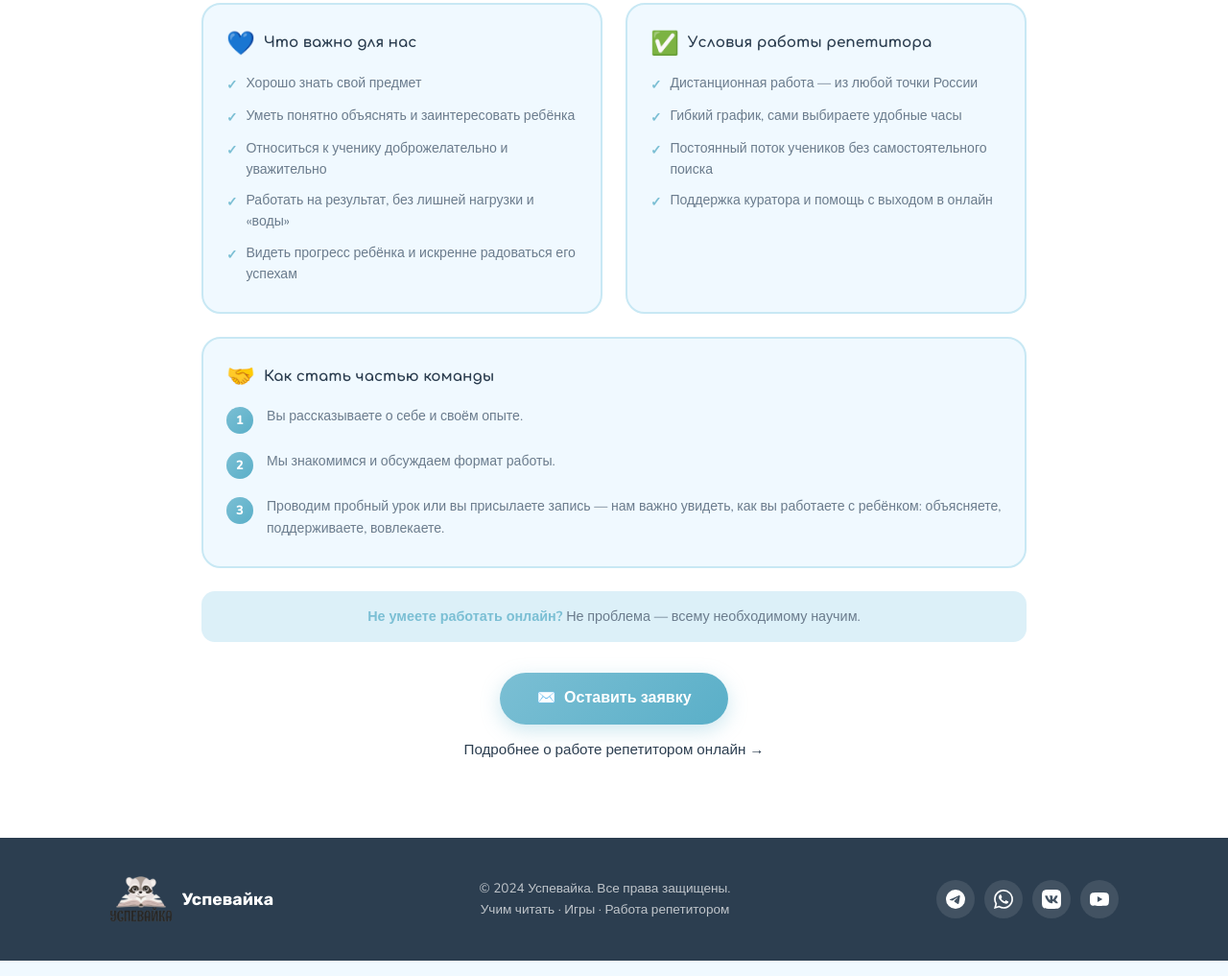
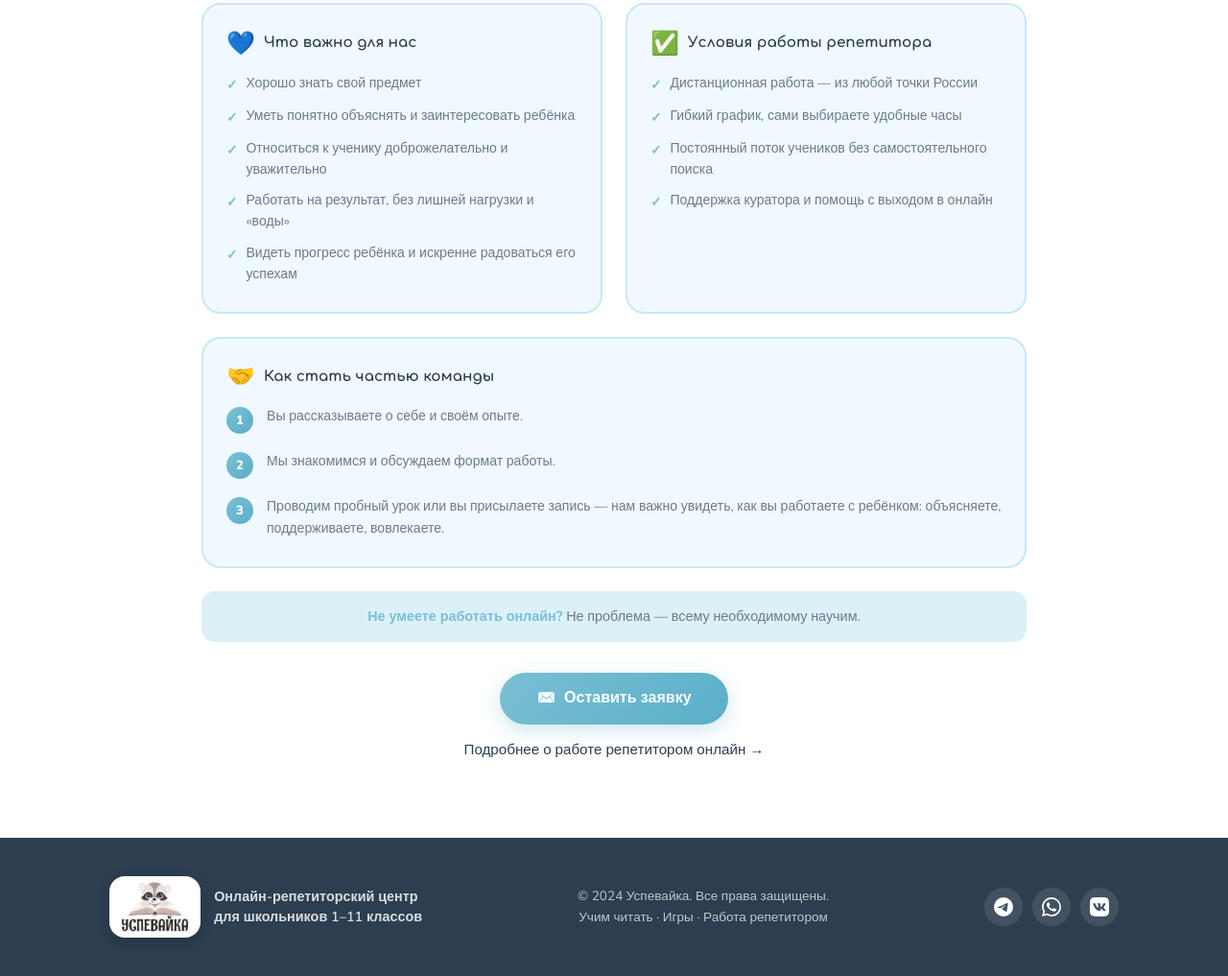
Before and after one commit to denvikadsv-sudo/uspevayka, a plain HTML site: page index.html in a window 1280 px wide. Shown: the part 8973-9990 px from the top of the page at 96% size. Drawn offline with nearby package versions, Linux system fonts and the light colour scheme.

Commit message:
Подвал: логотип на белой плашке, строка вместо дубля названия, убрана кнопка YouTube (#43)
Claude-Session: https://claude.ai/code/session_013NZgc21fMMowcHqb41kSNE

Co-authored-by: Claude <noreply@anthropic.com>

```diff
--- a/index.html
+++ b/index.html
@@ -488,8 +488,9 @@
     /* FOOTER */
     .footer { background:var(--ink); color:rgba(255,255,255,.7); padding:40px 0; }
     .footer__inner { display:flex; align-items:center; justify-content:space-between; flex-wrap:wrap; gap:20px; }
-    .footer__logo { display:flex; align-items:center; gap:10px; font-family:'Rubik',sans-serif; font-size:1.1rem; font-weight:700; color:#fff; }
-    .footer__logo img { height:48px; width:auto; border-radius:6px; }
+    .footer__logo { display:flex; align-items:center; gap:14px; font-family:'Rubik',sans-serif; font-size:1.1rem; font-weight:700; color:#fff; }
+    .footer__logo img { height:64px; width:auto; padding:6px 12px; background:#fff; border-radius:16px; box-shadow:0 4px 14px rgba(0,0,0,.18); }
+    .footer__tagline { font-family:'Nunito',sans-serif; font-size:.9rem; font-weight:600; line-height:1.45; color:rgba(255,255,255,.82); text-align:left; }
     .footer__copy { font-size:.85rem; text-align:center; }
     .footer__socials { display:flex; gap:10px; }
     .footer__socials a { width:40px; height:40px; border-radius:50%; background:rgba(255,255,255,.1); display:flex; align-items:center; justify-content:center; font-size:1.1rem; color:#fff; transition:background .2s; }
@@ -1233,14 +1234,13 @@
   <div class="container footer__inner">
     <div class="footer__logo">
       <img loading="lazy" src="images/logo.png" alt="Логотип Успевайка">
-      Успевайка
+      <span class="footer__tagline">Онлайн-репетиторский центр<br>для школьников 1–11 классов</span>
     </div>
     <div class="footer__copy">© 2024 Успевайка. Все права защищены.<br><a href="podgotovka-k-shkole.html">Учим читать</a> · <a href="games.html">Игры</a> · <a href="rabota-repetitorem.html">Работа репетитором</a></div>
     <div class="footer__socials">
       <a href="https://t.me/uspevaika" target="_blank" rel="noopener" title="Telegram" aria-label="Telegram"><svg viewBox="0 0 24 24" fill="currentColor"><path d="M11.944 0A12 12 0 0 0 0 12a12 12 0 0 0 12 12 12 12 0 0 0 12-12A12 12 0 0 0 12 0a12 12 0 0 0-.056 0zm4.962 7.224c.1-.002.321.023.465.14a.506.506 0 0 1 .171.325c.016.093.036.306.02.472-.18 1.898-.962 6.502-1.36 8.627-.168.9-.499 1.201-.82 1.23-.696.065-1.225-.46-1.9-.902-1.056-.693-1.653-1.124-2.678-1.8-1.185-.78-.417-1.21.258-1.91.177-.184 3.247-2.977 3.307-3.23.007-.032.014-.15-.056-.212s-.174-.041-.249-.024c-.106.024-1.793 1.14-5.061 3.345-.48.33-.913.49-1.302.48-.428-.008-1.252-.241-1.865-.44-.752-.245-1.349-.374-1.297-.789.027-.216.325-.437.893-.663 3.498-1.524 5.83-2.529 6.998-3.014 3.332-1.386 4.025-1.627 4.476-1.635z"/></svg></a>
       <a href="https://api.whatsapp.com/send?phone=79097923750" target="_blank" rel="noopener" title="WhatsApp" aria-label="WhatsApp"><svg viewBox="0 0 24 24" fill="currentColor"><path d="M17.472 14.382c-.297-.149-1.758-.867-2.03-.967-.273-.099-.471-.148-.67.15-.197.297-.767.966-.94 1.164-.173.199-.347.223-.644.075-.297-.15-1.255-.463-2.39-1.475-.883-.788-1.48-1.761-1.653-2.059-.173-.297-.018-.458.13-.606.134-.133.298-.347.446-.52.149-.174.198-.298.298-.497.099-.198.05-.371-.025-.52-.075-.149-.669-1.612-.916-2.207-.242-.579-.487-.5-.669-.51-.173-.008-.371-.01-.57-.01-.198 0-.52.074-.792.372-.272.297-1.04 1.016-1.04 2.479 0 1.462 1.065 2.875 1.213 3.074.149.198 2.096 3.2 5.077 4.487.709.306 1.262.489 1.694.625.712.227 1.36.195 1.871.118.571-.085 1.758-.719 2.006-1.413.248-.694.248-1.289.173-1.413-.074-.124-.272-.198-.57-.347m-5.421 7.403h-.004a9.87 9.87 0 0 1-5.031-1.378l-.361-.214-3.741.982.998-3.648-.235-.374a9.86 9.86 0 0 1-1.51-5.26c.001-5.45 4.436-9.884 9.888-9.884 2.64 0 5.122 1.03 6.988 2.898a9.825 9.825 0 0 1 2.893 6.994c-.003 5.45-4.437 9.884-9.885 9.884m8.413-18.297A11.815 11.815 0 0 0 12.05 0C5.495 0 .16 5.335.157 11.892c0 2.096.547 4.142 1.588 5.945L.057 24l6.305-1.654a11.882 11.882 0 0 0 5.683 1.448h.005c6.554 0 11.89-5.335 11.893-11.893a11.821 11.821 0 0 0-3.48-8.413Z"/></svg></a>
       <a href="https://vk.ru/club.uspevaika" target="_blank" rel="noopener" title="ВКонтакте" aria-label="ВКонтакте"><svg viewBox="0 0 24 24" fill="currentColor"><path d="M15.684 0H8.316C1.592 0 0 1.592 0 8.316v7.368C0 22.408 1.592 24 8.316 24h7.368C22.408 24 24 22.408 24 15.684V8.316C24 1.592 22.391 0 15.684 0zm3.692 17.123h-1.744c-.66 0-.864-.525-2.05-1.727-1.033-1-1.49-1.135-1.744-1.135-.356 0-.458.102-.458.593v1.575c0 .424-.135.678-1.253.678-1.846 0-3.896-1.118-5.335-3.202C4.624 10.857 4.03 8.57 4.03 8.096c0-.254.102-.491.593-.491h1.744c.44 0 .61.203.779.677.864 2.49 2.303 4.675 2.896 4.675.22 0 .322-.102.322-.66V9.721c-.068-1.186-.695-1.287-.695-1.71 0-.203.17-.407.44-.407h2.744c.373 0 .508.203.508.643v3.473c0 .372.17.508.271.508.22 0 .407-.136.813-.542 1.253-1.406 2.151-3.574 2.151-3.574.119-.254.322-.491.762-.491h1.744c.525 0 .643.27.525.643-.22 1.017-2.354 4.031-2.354 4.031-.186.305-.254.44 0 .78.186.254.796.779 1.203 1.253.745.847 1.32 1.558 1.473 2.05.17.49-.085.745-.576.745z"/></svg></a>
-      <a href="https://youtube.com/@uspevaika" target="_blank" rel="noopener" title="YouTube" aria-label="YouTube"><svg viewBox="0 0 24 24" fill="currentColor"><path d="M23.498 6.186a3.016 3.016 0 0 0-2.122-2.136C19.505 3.545 12 3.545 12 3.545s-7.505 0-9.377.505A3.017 3.017 0 0 0 .502 6.186C0 8.07 0 12 0 12s0 3.93.502 5.814a3.016 3.016 0 0 0 2.122 2.136c1.871.505 9.376.505 9.376.505s7.505 0 9.377-.505a3.015 3.015 0 0 0 2.122-2.136C24 15.93 24 12 24 12s0-3.93-.502-5.814zM9.545 15.568V8.432L15.818 12l-6.273 3.568z"/></svg></a>
     </div>
   </div>
 </footer>
```
Also changed, not shown: game-components.html (+4 -4 lines), game-compose-10.html (+4 -4 lines), game-compose-20.html (+4 -4 lines), game-consonants.html (+6 -4 lines), game-count.html (+4 -4 lines), game-english.html (+0 -1 lines), game-minuend.html (+4 -4 lines), game-roots.html (+4 -4 lines), game-speech.html (+4 -4 lines), game-stress.html (+4 -4 lines), game-times.html (+4 -4 lines), game-truth.html (+4 -4 lines), game-vowels.html (+0 -1 lines), game-yot.html (+4 -4 lines), 3 more files, 1 other file.
